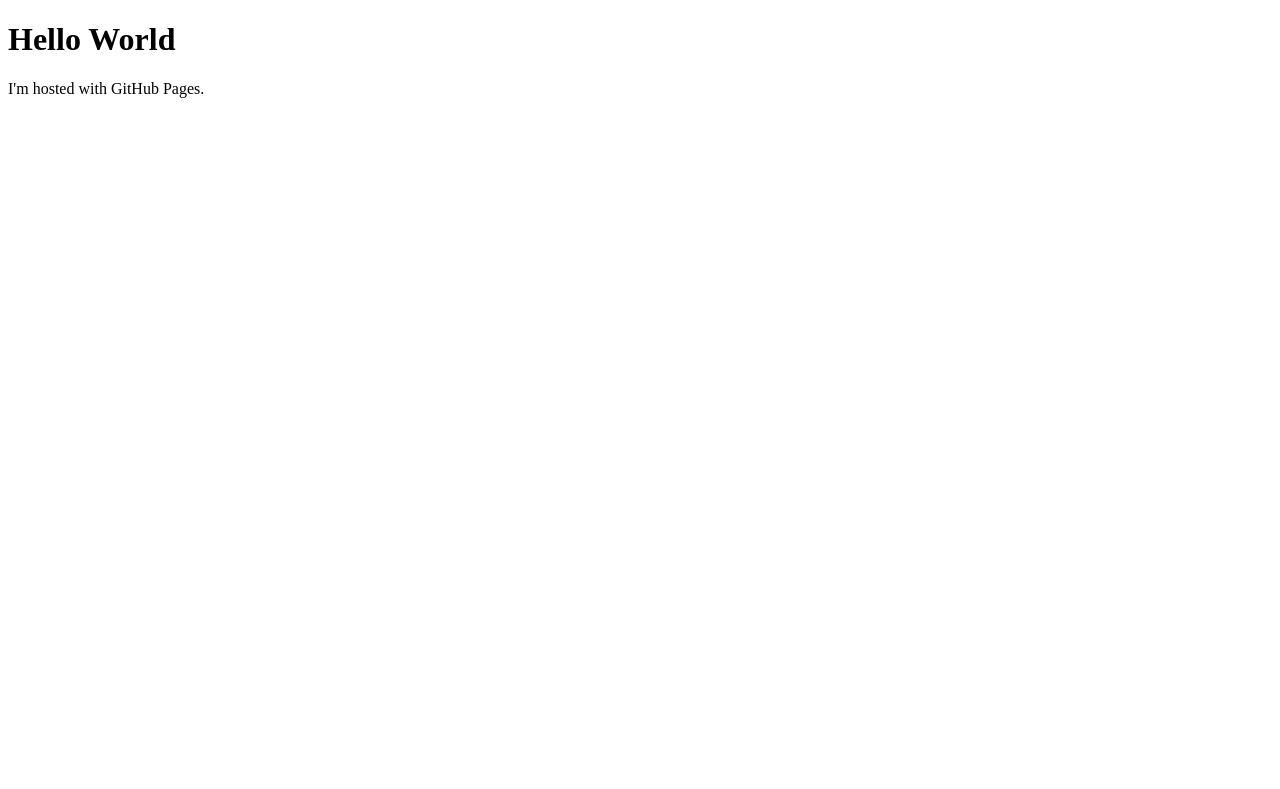
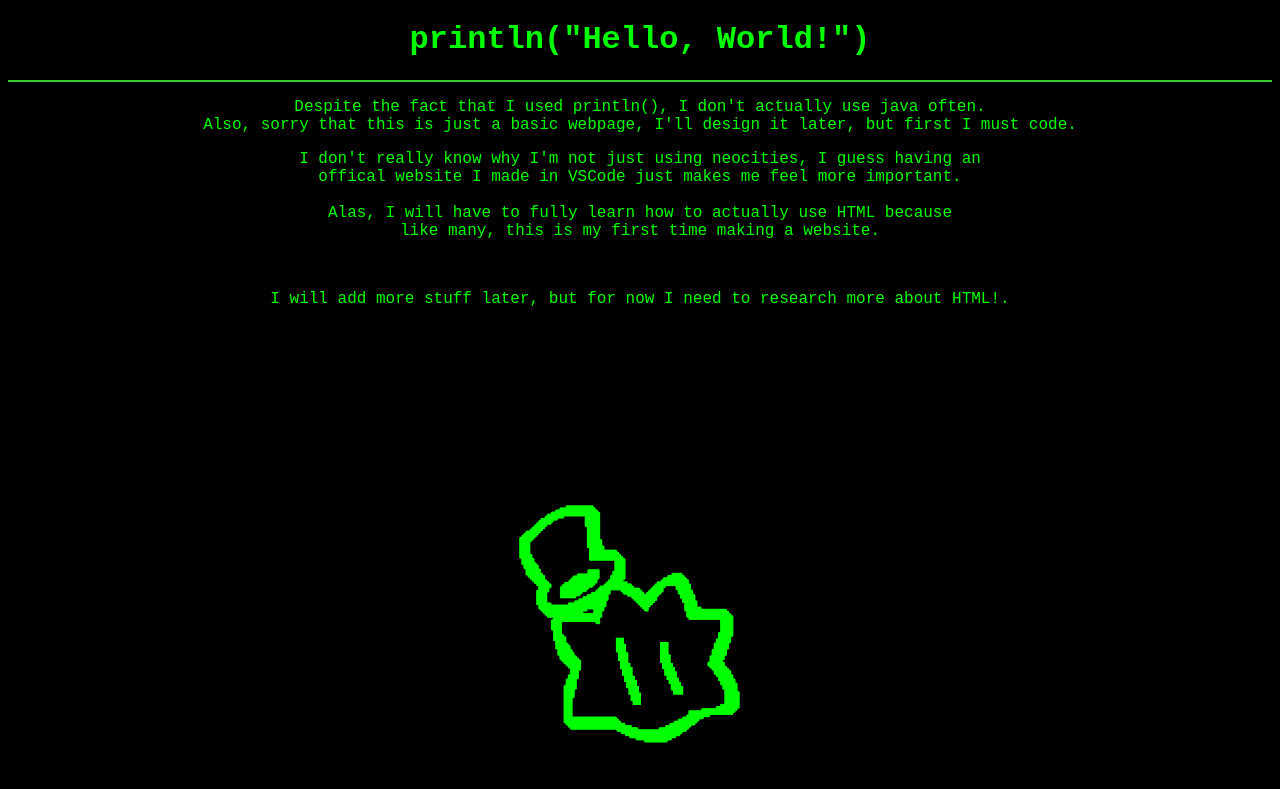
Before and after one commit to ExoticCheeseGH/ExoticCheeseGH.github.io, a plain HTML site: page index.html in a window 1280 px wide. Drawn offline with Linux system fonts and the light colour scheme.

Commit message:
added stuff
how the hell do i add a big linebreak

```diff
--- a/index.html
+++ b/index.html
@@ -1,7 +1,54 @@
 <!DOCTYPE html>
 <html>
-<body>
-<h1>Hello World</h1>
-<p>I'm hosted with GitHub Pages.</p>
+
+<head>
+    <title>Exotic's Things</title>
+    <link rel="icon" href="/stuff/funnyicon.ico">
+</head>
+
+<body style="background-color: black;">
+    <center>
+        <h1 style="color: lime; font-family: 'Courier New', Courier, monospace;"
+        >println("Hello, World!")
+        </h1>
+
+        <hr color="limegreen">
+
+        <p style="color: lime; font-family: 'Courier New', Courier, monospace;">
+            Despite the fact that I used println(), I don't actually use java often.
+            <br>
+            Also, sorry that this is just a basic webpage, I'll design it later, but first I must code.
+        </p>
+
+        <p style="color: lime; font-family: 'Courier New', Courier, monospace;">
+            I don't really know why I'm not just using neocities, I guess having an
+            <br>
+            offical website I made in VSCode just makes me feel more important.
+            <br>
+            <br>
+            Alas, I will have to fully learn how to actually use HTML because
+            <br>
+            like many, this is my first time making a website.
+        </p>
+
+        <br>
+
+        <p style="color: lime; font-family: 'Courier New', Courier, monospace;">
+            I will add more stuff later, but for now I need to research more about HTML!.
+        </p>
+
+        <! -- HOW THE HELL DO I MAKE BREAKS BIGGER -->
+        <br>
+        <br>
+        <br>
+        <br>
+        <br>
+        <br>
+        <br>
+        <br>
+        <br>
+
+        <img src="/stuff/WhatIsThis.png", height="300", alt="lmao I don't know what this character is">
+    </center>
 </body>
 </html>
```
Also changed, not shown: stuff/WhatIsThis.png (added), stuff/funnyicon.ico (added).
